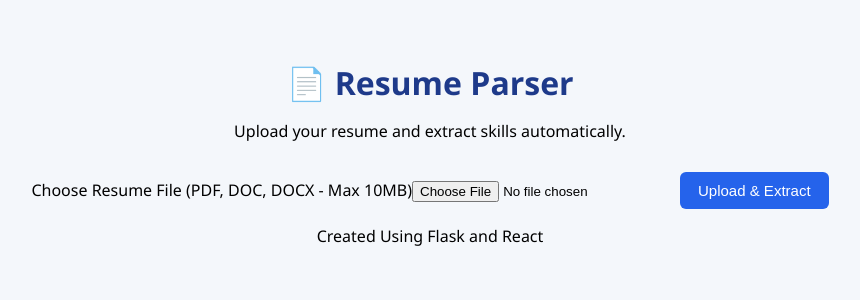
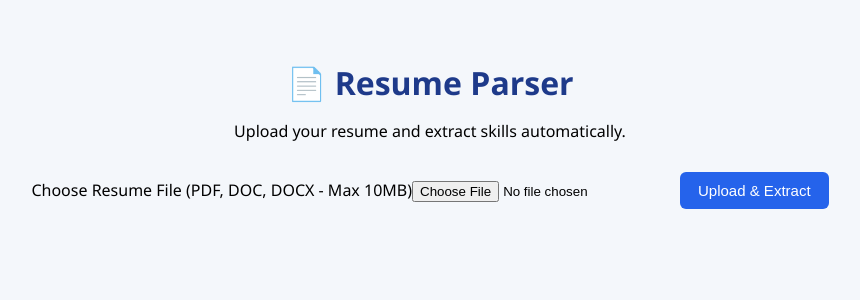
Before and after one commit to Sameera-Banu-Lavani/Resume_Parser, a React (Create React App) app in the folder resume-parser/rfrontend/: page / in a window 1280 px wide. Shown: the top 300 px of the page, without its empty margins (210-1070 px from the left). Built offline with nearby package versions, Linux system fonts and the light colour scheme.

Commit message:
Update App.js

```diff
--- a/resume-parser/rfrontend/src/App.js
+++ b/resume-parser/rfrontend/src/App.js
@@ -136,9 +136,7 @@ function App() {
         </div>
       )}
 
-      <footer>
-        <p>Created Using Flask and React</p>
-      </footer>
+
     </div>
   );
 }
```
